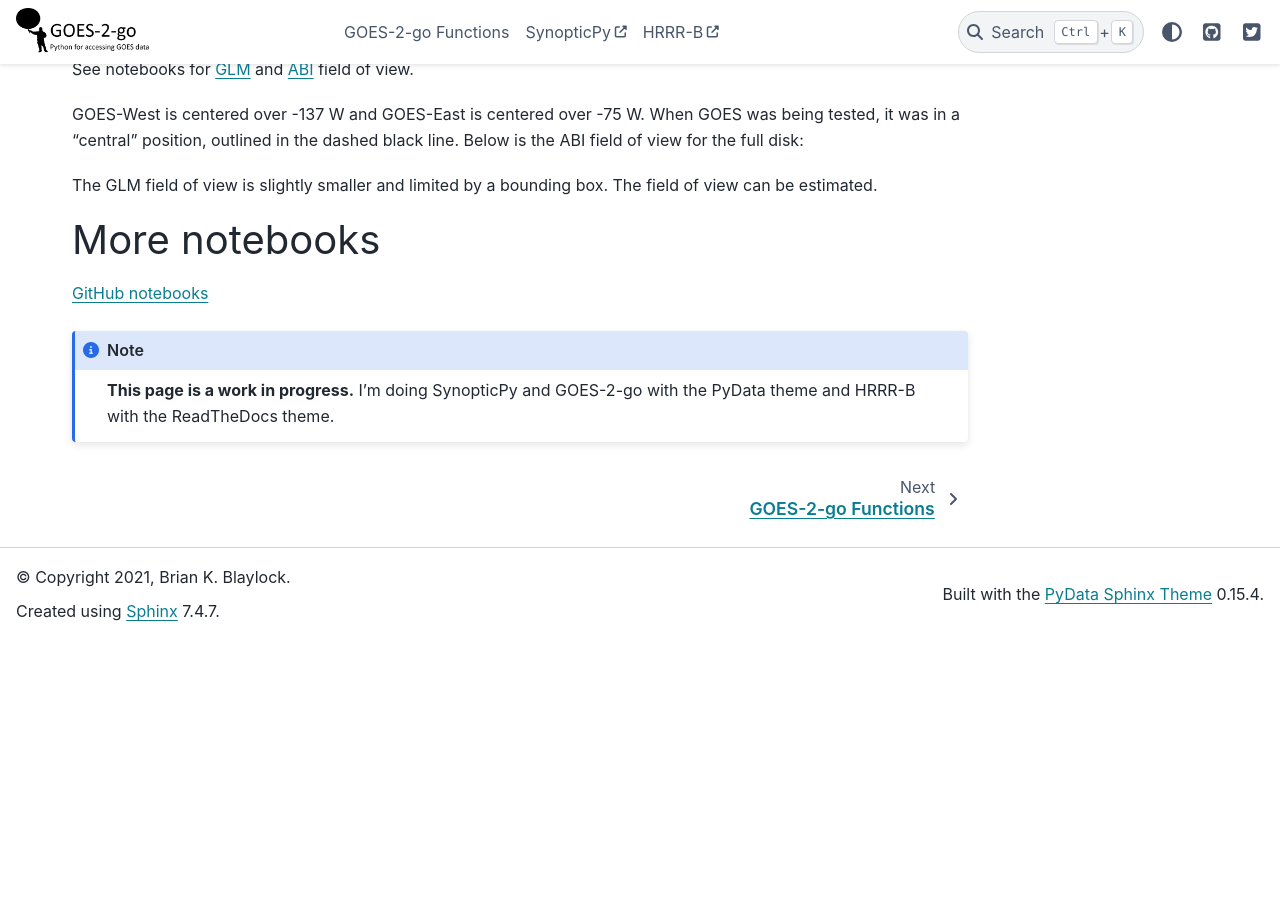
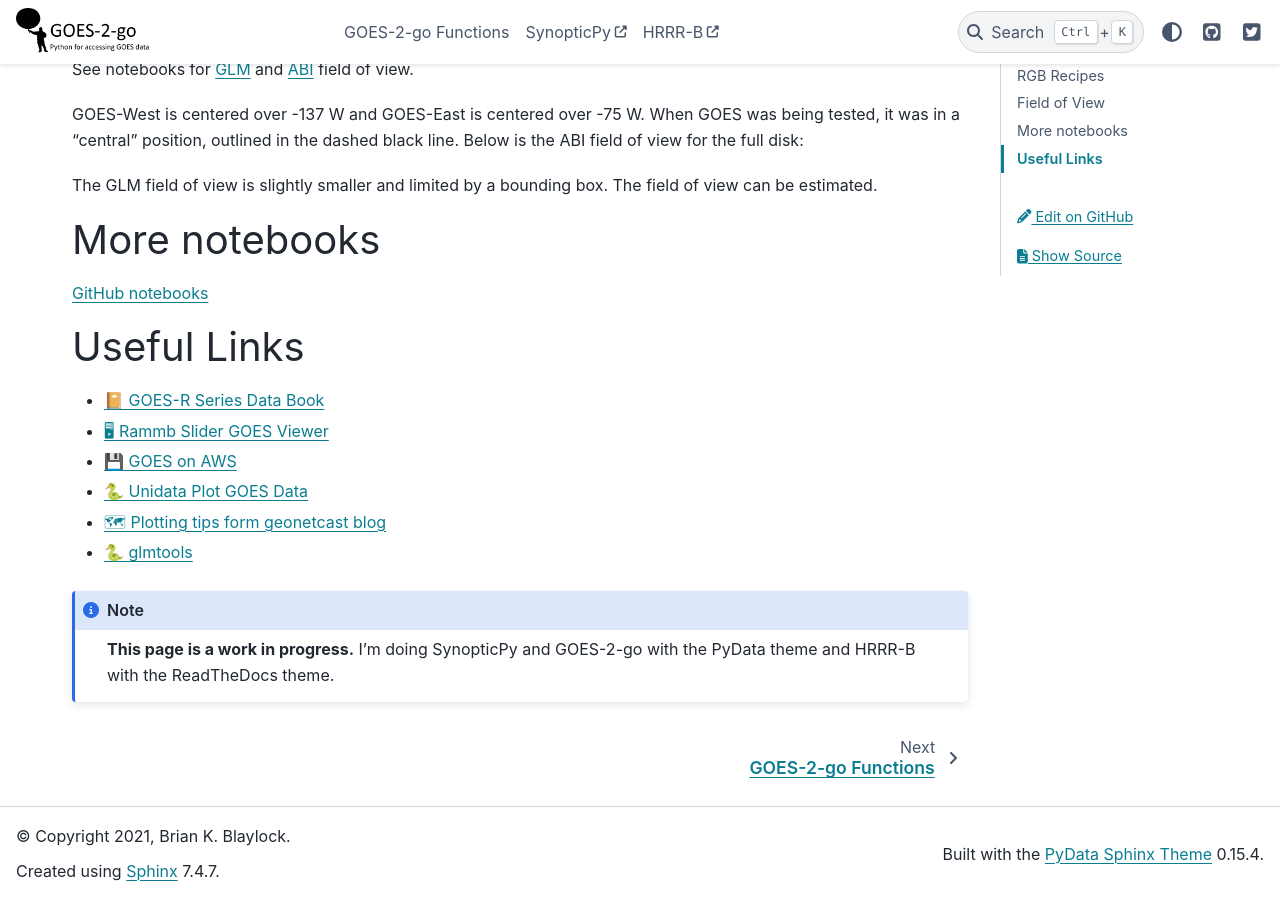
Before and after one commit to blaylockbk/goes2go, a Sphinx documentation site: the page built from docs/index.rst, in a window 1280 px wide and 900 px high, scrolled down 682 px. Built offline with Sphinx 7.4.7 and the PyData theme 0.15.4, drawn with Linux system fonts in a browser that asks for light colours; nearby versions of some CDN libraries; before the commit the page ends 1323 px from its top, so only the background shows below that.

Commit message:
Updated Sphinx Docs

```diff
--- a/docs/index.rst
+++ b/docs/index.rst
@@ -58,6 +58,17 @@ More notebooks
 `GitHub notebooks <https://github.com/blaylockbk/goes2go/tree/master/notebooks>`_
 
 
+Useful Links
+------------
+
+- `📔 GOES-R Series Data Book <https://www.goes-r.gov/downloads/resources/documents/GOES-RSeriesDataBook.pdf>`_
+- `🖥 Rammb Slider GOES Viewer <https://rammb-slider.cira.colostate.edu/>`_
+- `💾 GOES on AWS <https://registry.opendata.aws/noaa-goes/>`_
+- `🐍 Unidata Plot GOES Data <https://unidata.github.io/python-training/gallery/mapping_goes16_truecolor/>`_
+- `🗺 Plotting tips form geonetcast blog <https://geonetcast.wordpress.com/2019/08/02/plot-0-5-km-goes-r-full-disk-regions/>`_
+- `🐍 glmtools <https://github.com/deeplycloudy/glmtools/>`_
+
+
 .. note::
    **This page is a work in progress.** I'm doing SynopticPy and GOES-2-go
    with the PyData theme and HRRR-B with the ReadTheDocs theme.
```
Also changed, not shown: 6 other files.
